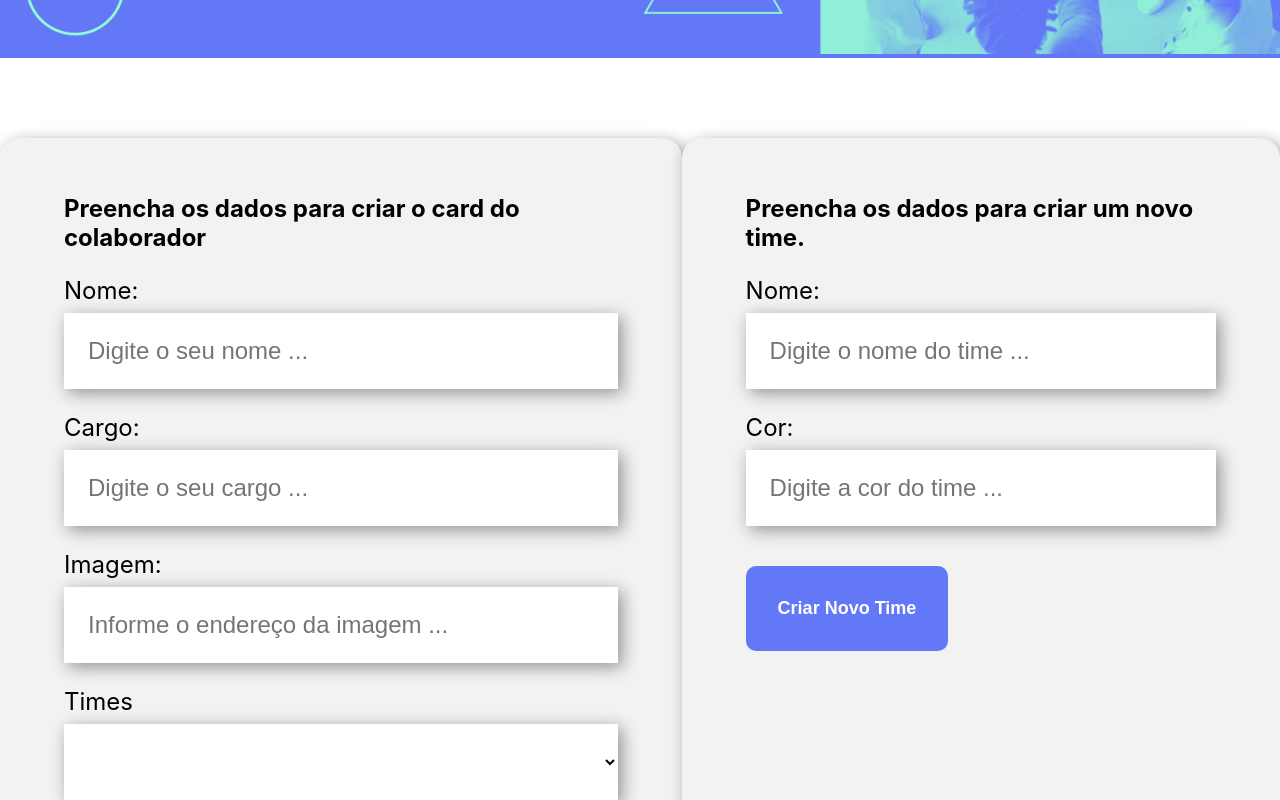
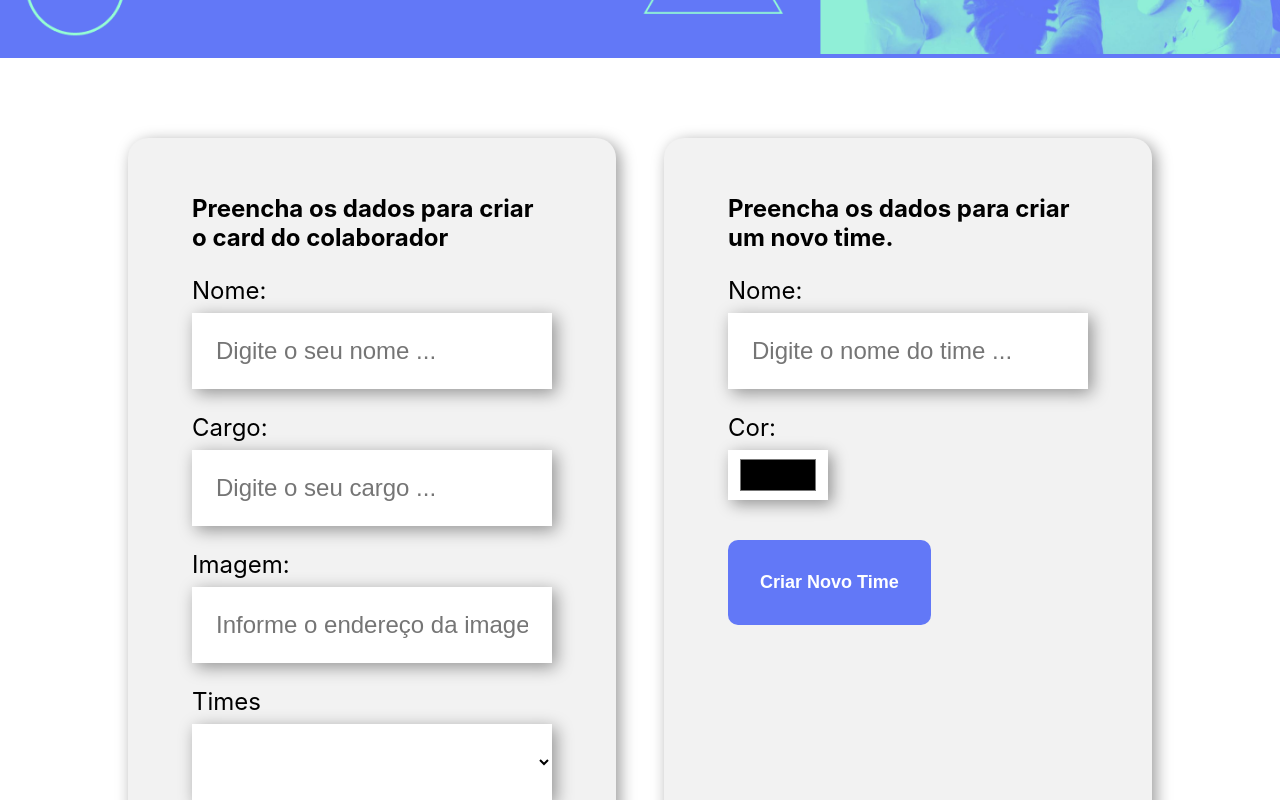
Before and after one commit to natcurti/alura-organo, a React (Create React App) app: page / in a window 1280 px wide. Shown: the part 440-1240 px from the top of the page. Built offline with nearby package versions, Linux system fonts and the light colour scheme.

Commit message:
Include feature to favorite person

```diff
--- a/src/App.js
+++ b/src/App.js
@@ -47,15 +47,12 @@ function App() {
 
   const [people, setPeople] = useState([]);
 
-  const handleNewPeople = (newPeople) => {
-    console.log(groups);
-    console.log(people);
-    setPeople([...people, newPeople]);
+  const handleNewPeople = (newPerson) => {
+    setPeople([...people, newPerson]);
   }
 
-  const deletePeopleFromGroup = (id) => {
-    console.log("Colaborador deletado.", id);
-    setPeople(people.filter(eachPeople => eachPeople.id !== id));
+  const deletePersonFromGroup = (id) => {
+    setPeople(people.filter(eachPerson => eachPerson.id !== id));
   }
 
   const changeGroupColor = (color, selectedGroup) => {
@@ -71,13 +68,22 @@ function App() {
     setGroups([...groups, {id: uuidv4(), name: newGroup.name, groupColor: newGroup.color}])
   }
 
+  const handleFavorite = (id) => {
+    setPeople(people.map(eachPerson => {
+      if(eachPerson.id === id){
+        eachPerson.favorite = !eachPerson.favorite;
+      }
+      return eachPerson;
+    }))
+  }
+
   return (
     <div>
       <Banner/>
       <FormContainer
         registerGroup={registerNewGroup}
         groups={groups.map(group => group.name)}
-        addNewPeople={people => handleNewPeople(people)}
+        addNewPerson={person => handleNewPeople(person)}
       />
       {groups.map(group =>
         <Group
@@ -85,9 +91,10 @@ function App() {
           name={group.name}
           id={group.id}
           color={group.groupColor}
-          people={people.filter(eachPeople => eachPeople.group === group.name)}
-          deletePeople={deletePeopleFromGroup}
+          people={people.filter(eachPerson => eachPerson.group === group.name)}
+          deletePerson={deletePersonFromGroup}
           changeColor={changeGroupColor}
+          handleFavorite={handleFavorite}
         />
       )}
       <Footer/>
--- a/src/components/TextField/TextField.css
+++ b/src/components/Field/Field.css
@@ -1,14 +1,14 @@
-.campo-texto{
+.field{
     margin: 24px 0;
 }
 
-.campo-texto label{
+.field label{
     display: block;
     margin-bottom: 8px;
     font-size: 24px;
 }
 
-.campo-texto input{
+.field input{
     background-color: #FFF;
     box-shadow: 4px 4px 16px rgba(0,0,0, .4);
     width: 100%;
@@ -17,3 +17,10 @@
     padding: 24px;
     box-sizing: border-box;
 }
+
+.field-color input{
+    width: 100px;
+    height: 50px;
+    padding: 5px 10px;
+    border: none;
+}
--- /dev/null
+++ b/src/components/Field/index.js
@@ -0,0 +1,19 @@
+import './Field.css';
+
+const Field = (props) => {
+
+    const placeholderModify = `${props.placeholder} ...`
+
+    const onChange = (e) => {
+        props.onChange(e.target.value);
+    }
+
+    return (
+        <div className={`field field-${props.type}`}>
+            <label>{props.label}:</label>
+            <input type={props.type} value={props.value} onChange={onChange} required={props.required} placeholder={placeholderModify}/>
+        </div>
+    )
+}
+
+export default Field;
--- a/src/components/FormContainer/FormContainer.css
+++ b/src/components/FormContainer/FormContainer.css
@@ -1,11 +1,14 @@
 .form-container{
+    width: 80vw;
     display: flex;
     justify-content: center;
-    margin: 80px 0;
+    margin: 80px auto;
+    gap: 3rem;
+    flex-wrap: wrap;
 }
 
 .form-container form{
-    max-width: 80%;
+    flex: 1;
     background-color: #F2F2F2;
     border-radius: 20px;
     padding: 36px 64px;
--- a/src/components/FormContainer/index.js
+++ b/src/components/FormContainer/index.js
@@ -1,5 +1,5 @@
 import './FormContainer.css';
-import TextField from '../TextField';
+import Field from '../Field';
 import DropDownList from '../DropDownList';
 import Button from '../Button';
 import {useState} from 'react';
@@ -16,12 +16,13 @@ const FormContainer = (props) => {
 
     const handleSubmit = (e) => {
         e.preventDefault();
-        props.addNewPeople({
+        props.addNewPerson({
             name,
             charge,
             image,
             group,
-            id: uuidv4()
+            id: uuidv4(),
+            favorite: false
         });
         setName('')
         setCharge('')
@@ -33,9 +34,9 @@ const FormContainer = (props) => {
         <section className="form-container">
             <form onSubmit={handleSubmit}>
                 <h2>Preencha os dados para criar o card do colaborador</h2>
-                <TextField value={name} onChange={value => setName(value)} required label="Nome" placeholder="Digite o seu nome"/>
-                <TextField value={charge} onChange={value => setCharge(value)} required label="Cargo" placeholder="Digite o seu cargo"/>
-                <TextField value={image} onChange={value => setImage(value)} label="Imagem" placeholder="Informe o endereço da imagem"/>
+                <Field type="text" value={name} onChange={value => setName(value)} required label="Nome" placeholder="Digite o seu nome"/>
+                <Field type="text" value={charge} onChange={value => setCharge(value)} required label="Cargo" placeholder="Digite o seu cargo"/>
+                <Field type="text" value={image} onChange={value => setImage(value)} label="Imagem" placeholder="Informe o endereço da imagem"/>
                 <DropDownList value={group} onChange={value => setGroup(value)} required label="Times" items={props.groups}/>
                 <Button>Criar Card</Button>
             </form>
@@ -44,8 +45,8 @@ const FormContainer = (props) => {
                 props.registerGroup({name: groupName, color: groupColor})
             }}>
                 <h2>Preencha os dados para criar um novo time.</h2>
-                <TextField value={groupName} onChange={value => setGroupName(value)} required label="Nome" placeholder="Digite o nome do time"/>
-                <TextField value={groupColor} onChange={value => setGroupColor(value)} required label="Cor" placeholder="Digite a cor do time"/>
+                <Field type="text" value={groupName} onChange={value => setGroupName(value)} required label="Nome" placeholder="Digite o nome do time"/>
+                <Field type="color" value={groupColor} onChange={value => setGroupColor(value)} required label="Cor" placeholder="Digite a cor do time"/>
                 <Button>Criar Novo Time</Button>
             </form>
         </section>
--- a/src/components/Group/index.js
+++ b/src/components/Group/index.js
@@ -9,15 +9,17 @@ const Group = (props) => {
             <input type="color" className="input-color" value={props.color} onChange={e => props.changeColor(e.target.value, props.id)}/>
             <h3 style={{borderColor: props.color}}>{props.name}</h3>
             <div className="peopleCard">
-                {(props.people).map(eachPeople =>
+                {(props.people).map(eachPerson =>
                     <People
-                        key={eachPeople.name}
-                        name={eachPeople.name}
-                        charge={eachPeople.charge}
-                        image={eachPeople.image}
-                        id={eachPeople.id}
+                        key={eachPerson.name}
+                        name={eachPerson.name}
+                        charge={eachPerson.charge}
+                        image={eachPerson.image}
+                        favorite={eachPerson.favorite}
+                        id={eachPerson.id}
                         color={props.color}
-                        deletePeople={props.deletePeople}
+                        deletePerson={props.deletePerson}
+                        handleFavorite={props.handleFavorite}
                     />
                 )}
             </div>
--- a/src/components/People/People.css
+++ b/src/components/People/People.css
@@ -47,3 +47,7 @@
     top: -10px;
     right: -10px;
 }
+
+.favorite{
+    margin-top: 20px;
+}
--- a/src/components/People/index.js
+++ b/src/components/People/index.js
@@ -1,17 +1,28 @@
 import './People.css';
 import { IoCloseCircle } from "react-icons/io5";
+import { IoMdHeart, IoMdHeartEmpty } from "react-icons/io";
 
 
-const People = ({id, name, charge, image, color, deletePeople}) => {
+const People = ({id, name, charge, image, color, deletePerson, favorite, handleFavorite}) => {
+
+    const favoriteIconProps = {
+        size: 25,
+        onClick: () => handleFavorite(id),
+        color: '#FF0000'
+    }
+
     return (
         <div className="people">
-            <IoCloseCircle size={25} className="delete" onClick={() => deletePeople(id)}/>
+            <IoCloseCircle size={25} className="delete" onClick={() => deletePerson(id)}/>
             <div className="header" style={{backgroundColor: color}}>
                 <img src={image} alt={name}/>
             </div>
             <div className="footer">
                 <h4>{name}</h4>
                 <h5>{charge}</h5>
+                <div className="favorite">
+                    {favorite ? <IoMdHeart {...favoriteIconProps}/> : <IoMdHeartEmpty {...favoriteIconProps}/>}
+                </div>
             </div>
         </div>
     )
--- a/src/components/TextField/index.js
+++ /dev/null
@@ -1,19 +0,0 @@
-import './TextField.css';
-
-const TextField = (props) => {
-
-    const placeholderModify = `${props.placeholder} ...`
-
-    const onChange = (e) => {
-        props.onChange(e.target.value);
-    }
-
-    return (
-        <div className="campo-texto">
-            <label>{props.label}:</label>
-            <input value={props.value} onChange={onChange} required={props.required} placeholder={placeholderModify}/>
-        </div>
-    )
-}
-
-export default TextField;
```
